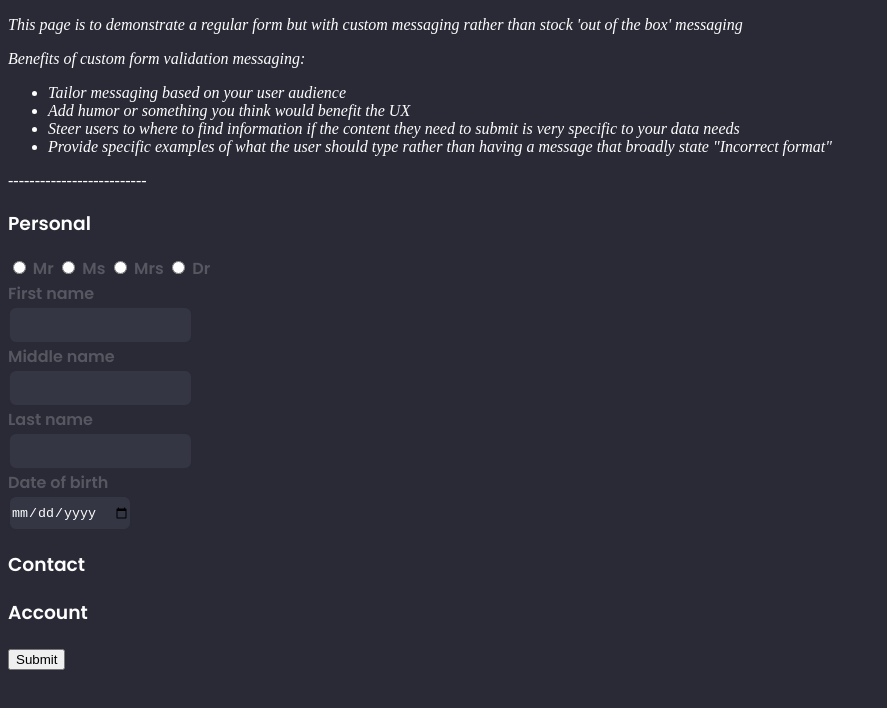
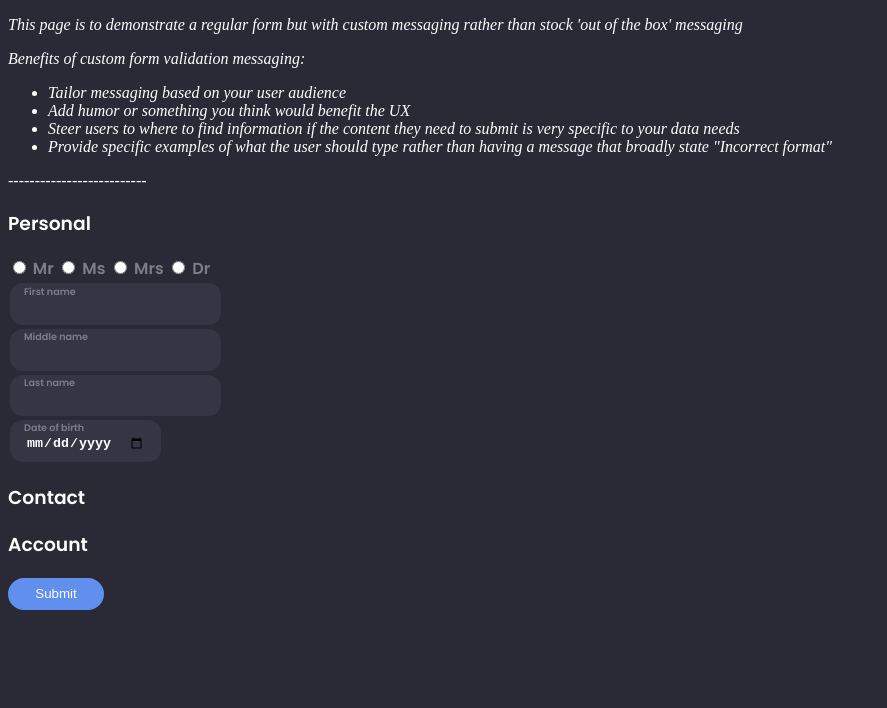
Before and after one commit to fjuren/custom-form, a plain HTML site: page index.html in a window 1280 px wide. Shown: the whole page, without its empty margins (0-887 px from the left). Drawn offline with Linux system fonts and the light colour scheme.

Commit message:
Styling for input boxes, input labels and submit button

```diff
--- a/index.html
+++ b/index.html
@@ -27,7 +27,7 @@
 
         <p>--------------------------</p>
         <!-- novalidate remoes stock form validation -->
-        <form action="#">
+        <form action="#" autocomplete="off">
             <h3>Personal</h3>
             <div id="radio">
                 <input type="radio" name="title" id="titleMr">
@@ -40,18 +40,26 @@
                 <label for="titleDr">Dr</label>
             </div>
             <div class="boxes">
+                <div class="input-group">
                     <!-- first name -->
                     <label for="fName">First name</label>
                     <input type="text" name="fName" id="fName" required>
+                </div>
+                <div class="input-group">
                     <!-- middle name -->
                     <label for="mName">Middle name</label>
                     <input type="text" name="mName" id="mName">
+                </div>
+                <div class="input-group">
                         <!-- last name -->
                     <label for="lName">Last name</label>
                     <input type="text" name="lName" id="lName" required>
+                </div>
+                <div class="input-group">
                     <!-- Date of birth -->
                     <label for="dob">Date of birth</label>
                     <input type="date" name="dob" id="dob" required>
+                </div>
             </div>
             <h3>Contact</h3>
             <div class="boxes">
@@ -71,8 +79,8 @@
                 <!-- Password -->
                 <!-- Repeat Password -->
             </div>
-            <div id="submitButton">
-                <input type="submit">
+            <div>
+                <input type="submit" id="submitButton">
             </div>
         </form>
         <script src="app.js" async defer></script>
--- a/styles.css
+++ b/styles.css
@@ -13,23 +13,24 @@ form {
 }
 
 label {
-    color: #565760;
+    color: #7B7E89;
 }
 
 .boxes input {
     display: block;
     color: #FEFEFF;
     background-color: #343644;
-    border-radius: 8px;
-    height: 2rem;
+    border-radius: 15px;
+    height: 2.3rem;
     border-width: 0;
     border-style: solid;
     border-width: 2px;
     border-color: #292A36;
-    /* padding: 0; */
+    font-weight: bold;
+    padding: .3rem 1rem 0 1rem;
 }
 .boxes input:hover {
-    border-color: #565760;
+    border-color: #7B7E89;
     border-width: 2px;
 }
 .boxes input:focus {
@@ -38,6 +39,26 @@ label {
     /* box-shadow: #5876A5; */
 }
 
+.input-group {
+    position: relative;
+}
+.input-group label {
+    position: absolute;
+    top: 0.2rem;
+    left: 1rem;
+    font-size: .6rem;
+}
+
+#submitButton {
+    background-color: #608FED;
+    border-color: #608FED;
+    border-style: solid;
+    color:#FEFEFF;
+    border-radius: 25px;
+    height: 2rem;
+    width: 6rem;
+}
+
 /* .required:after {
     content:" *";
     color: red;
```
Lines whose indentation alone changed are shown as unchanged.
